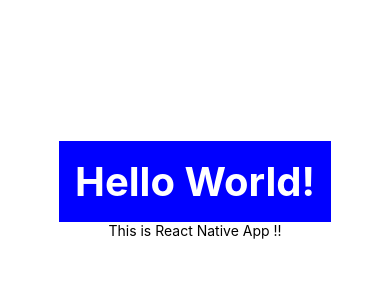
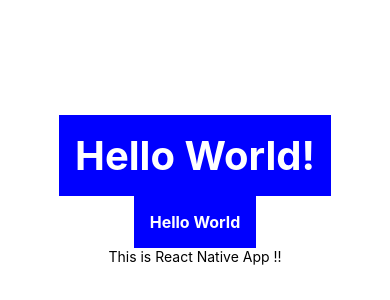
Before and after one commit to satokim/my-app, a React Native app: screen / in a window 390 px wide. Shown: the part 232-532 px from the top of the page. Built offline with nearby package versions, Linux system fonts and the light colour scheme.

Commit message:
Create Component

```diff
--- a/App.tsx
+++ b/App.tsx
@@ -6,7 +6,8 @@ import Hello from './src/components/Hello'
 const App = (): JSX.Element => {
   return (
     <View style={styles.container}>
-      <Hello bang={true}>World</Hello>
+      <Hello bang>World</Hello>
+      <Hello style={{ fontSize: 16 }}>World</Hello>
       <Text>This is React Native App !!</Text>
     </View>
   )
--- a/src/components/Hello.tsx
+++ b/src/components/Hello.tsx
@@ -1,23 +1,26 @@
 import { Children } from 'react'
-import { View, Text, StyleSheet } from 'react-native'
+import { View, Text, StyleSheet, TextStyle } from 'react-native'
 
 interface Props {
   children: string
   bang?: boolean
+  style?: TextStyle
 }
 
 const Hello = (props: Props): JSX.Element => {
 
-  const { children, bang } = props
+  const { children, bang, style } = props
 
   return (
       <View>
-        <Text style={styles.text}>
+        <Text style={[styles.text, style]}>
           Hello {children}{bang === true ? '!' : ''}
           </Text>
       </View>
   )
 }
+
+
 
 const styles = StyleSheet.create({
   text: {
```
